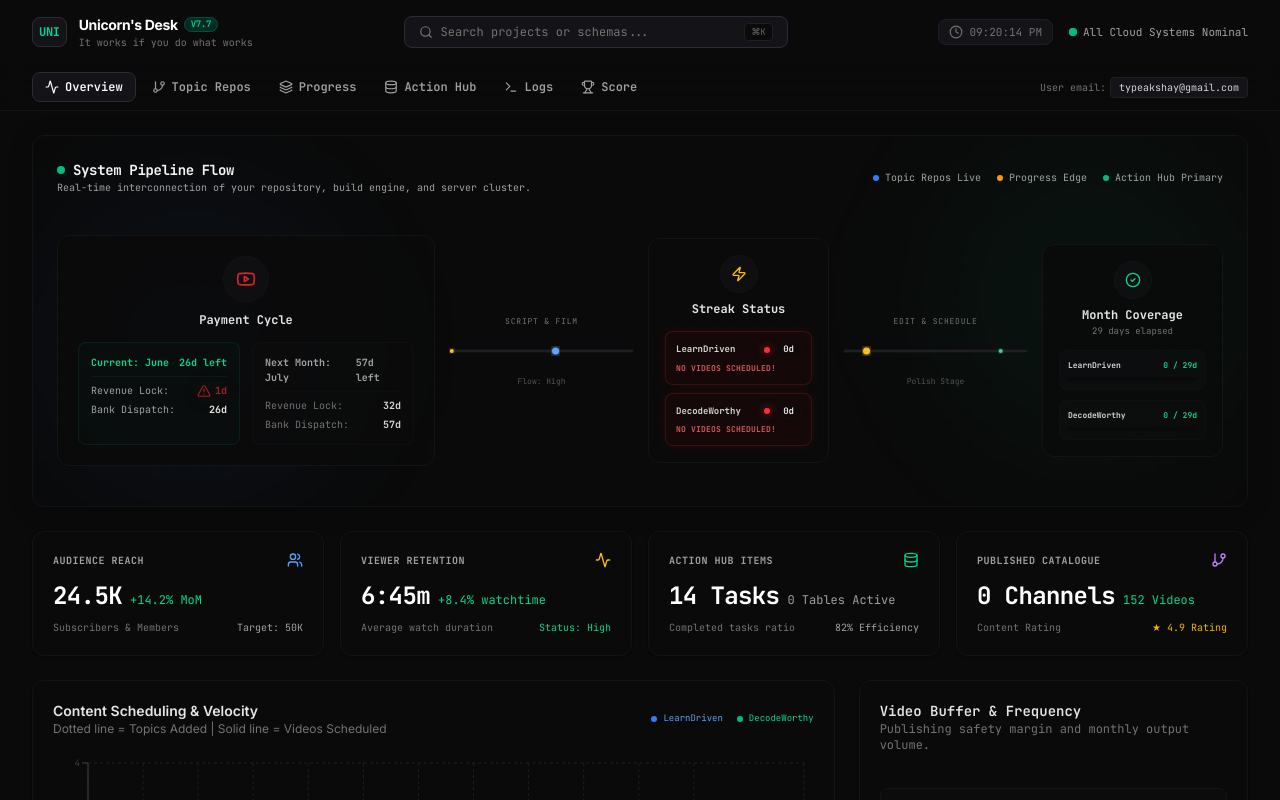
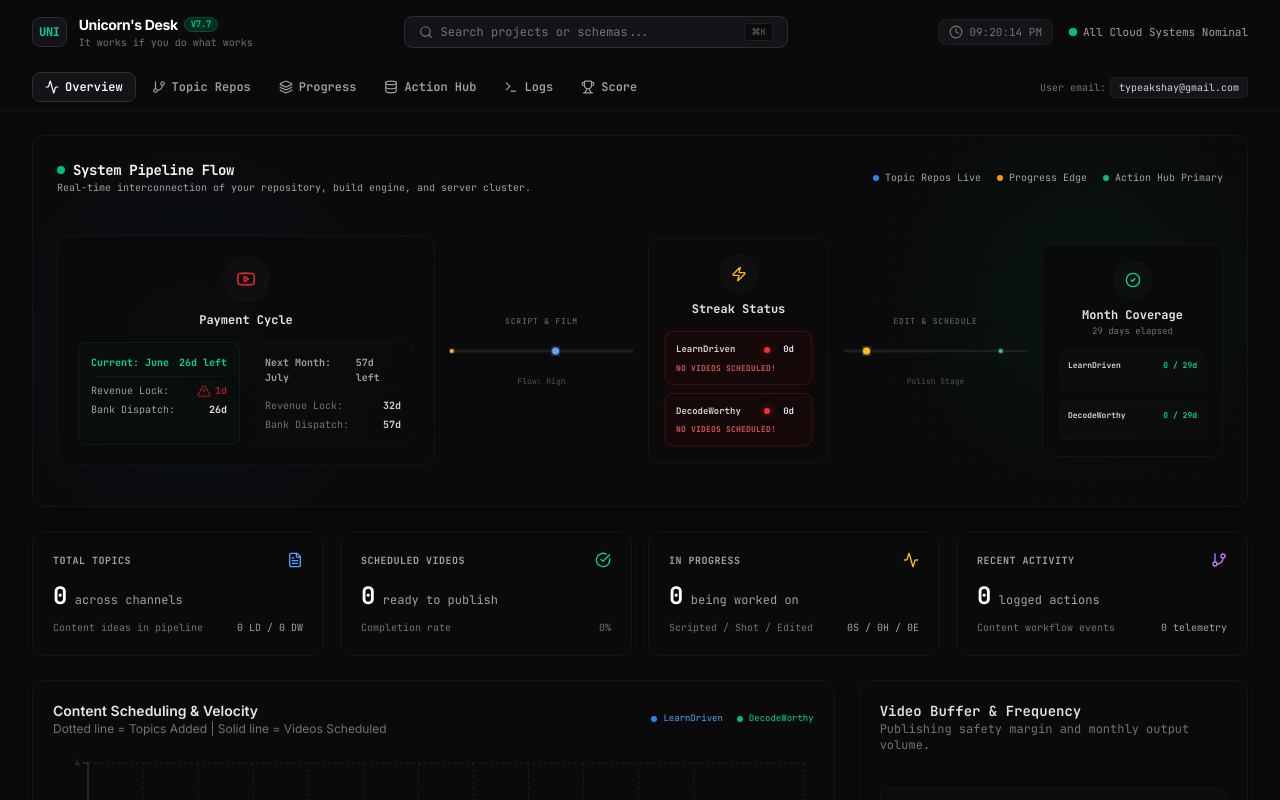
Before and after one commit to akshay58165/system-hub-dashboard, a React (Vite) app: page / in a window 1280 px wide. Shown: the top 800 px of the page. Built offline with nearby package versions, Linux system fonts and the light colour scheme.

Commit message:
fix: replace hardcoded YouTube metrics cards (Audience Reach, Viewer Retention, 152 Videos, 4.9 Rating) with data-driven cards computed from actual topics/activities

```diff
--- a/src/components/Overview.tsx
+++ b/src/components/Overview.tsx
@@ -7,6 +7,7 @@ import {
   Activity,
   Cpu,
   CheckCircle2,
+  CheckCircle,
   ArrowUpRight,
   AlertTriangle,
   Clock,
@@ -14,7 +15,8 @@ import {
   Users,
   Server,
   Wifi,
-  Youtube
+  Youtube,
+  FileText
 } from 'lucide-react';
 import {
   ResponsiveContainer,
@@ -819,75 +821,75 @@ export default function Overview({ repos, vercelProjects, supabase, events, onTa
 
       {/* Grid of 4 Status Cards */}
       <div className="grid grid-cols-1 sm:grid-cols-2 lg:grid-cols-4 gap-4">
-        {/* Card 1: Combined Traffic */}
+        {/* Card 1: Total Topics */}
         <div className="bg-neutral-950 border border-neutral-900 rounded-xl p-5 hover:border-neutral-800 transition duration-300 shadow-sm">
           <div className="flex items-center justify-between text-neutral-400 mb-3">
-            <span className="text-[10px] font-bold uppercase tracking-wider font-mono">Audience Reach</span>
-            <Users className="h-4 w-4 text-blue-400" />
+            <span className="text-[10px] font-bold uppercase tracking-wider font-mono">Total Topics</span>
+            <FileText className="h-4 w-4 text-blue-400" />
           </div>
           <div className="flex items-baseline gap-2">
-            <span className="text-2xl font-bold font-mono tracking-tight text-white">24.5K</span>
-            <span className="text-xs text-emerald-400 font-mono flex items-center gap-0.5">
-              +14.2% MoM
+            <span className="text-2xl font-bold font-mono tracking-tight text-white">{topics.length}</span>
+            <span className="text-xs text-neutral-400 font-mono">
+              across channels
             </span>
           </div>
           <div className="mt-2 text-[10px] text-neutral-500 font-mono flex items-center justify-between">
-            <span>Subscribers & Members</span>
-            <span className="text-neutral-400">Target: 50K</span>
+            <span>Content ideas in pipeline</span>
+            <span className="text-neutral-400">{topics.filter(t => t.channel === 'LearnDriven').length} LD / {topics.filter(t => t.channel === 'DecodeWorthy').length} DW</span>
           </div>
         </div>
 
-        {/* Card 2: Serverless Latency */}
+        {/* Card 2: Scheduled Videos */}
         <div className="bg-neutral-950 border border-neutral-900 rounded-xl p-5 hover:border-neutral-800 transition duration-300 shadow-sm">
           <div className="flex items-center justify-between text-neutral-400 mb-3">
-            <span className="text-[10px] font-bold uppercase tracking-wider font-mono">Viewer Retention</span>
+            <span className="text-[10px] font-bold uppercase tracking-wider font-mono">Scheduled Videos</span>
+            <CheckCircle className="h-4 w-4 text-emerald-400" />
+          </div>
+          <div className="flex items-baseline gap-2">
+            <span className="text-2xl font-bold font-mono tracking-tight text-white">{topics.filter(t => t.status === 'scheduled').length}</span>
+            <span className="text-xs text-neutral-400 font-mono">
+              ready to publish
+            </span>
+          </div>
+          <div className="mt-2 text-[10px] text-neutral-500 font-mono flex items-center justify-between">
+            <span>Completion rate</span>
+            <span className={`${topics.length > 0 ? 'text-emerald-400' : 'text-neutral-500'}`}>{topics.length > 0 ? Math.round((topics.filter(t => t.status === 'scheduled').length / topics.length) * 100) : 0}%</span>
+          </div>
+        </div>
+
+        {/* Card 3: In Progress */}
+        <div className="bg-neutral-950 border border-neutral-900 rounded-xl p-5 hover:border-neutral-800 transition duration-300 shadow-sm">
+          <div className="flex items-center justify-between text-neutral-400 mb-3">
+            <span className="text-[10px] font-bold uppercase tracking-wider font-mono">In Progress</span>
             <Activity className="h-4 w-4 text-amber-400" />
           </div>
           <div className="flex items-baseline gap-2">
-            <span className="text-2xl font-bold font-mono tracking-tight text-white">6:45m</span>
-            <span className="text-xs text-emerald-400 font-mono flex items-center gap-0.5">
-              +8.4% watchtime
+            <span className="text-2xl font-bold font-mono tracking-tight text-white">{topics.filter(t => t.status !== 'topic' && t.status !== 'scheduled').length}</span>
+            <span className="text-xs text-neutral-400 font-mono">
+              being worked on
             </span>
           </div>
           <div className="mt-2 text-[10px] text-neutral-500 font-mono flex items-center justify-between">
-            <span>Average watch duration</span>
-            <span className="text-emerald-400">Status: High</span>
+            <span>Scripted / Shot / Edited</span>
+            <span className="text-neutral-400">{topics.filter(t => t.status === 'scripted').length}S / {topics.filter(t => t.status === 'shot').length}H / {topics.filter(t => t.status === 'edited').length}E</span>
           </div>
         </div>
 
-        {/* Card 3: Supabase Database Pool */}
+        {/* Card 4: Recent Activity */}
         <div className="bg-neutral-950 border border-neutral-900 rounded-xl p-5 hover:border-neutral-800 transition duration-300 shadow-sm">
           <div className="flex items-center justify-between text-neutral-400 mb-3">
-            <span className="text-[10px] font-bold uppercase tracking-wider font-mono">Action Hub Items</span>
-            <Database className="h-4 w-4 text-emerald-400" />
+            <span className="text-[10px] font-bold uppercase tracking-wider font-mono">Recent Activity</span>
+            <GitBranch className="h-4 w-4 text-purple-400" />
           </div>
           <div className="flex items-baseline gap-2">
-            <span className="text-2xl font-bold font-mono tracking-tight text-white">14 Tasks</span>
+            <span className="text-2xl font-bold font-mono tracking-tight text-white">{activities.length}</span>
             <span className="text-xs text-neutral-400 font-mono">
-              {supabase.tables.length} Tables Active
+              logged actions
             </span>
           </div>
           <div className="mt-2 text-[10px] text-neutral-500 font-mono flex items-center justify-between">
-            <span>Completed tasks ratio</span>
-            <span className="text-neutral-400">82% Efficiency</span>
-          </div>
-        </div>
-
-        {/* Card 4: Action Runs */}
-        <div className="bg-neutral-950 border border-neutral-900 rounded-xl p-5 hover:border-neutral-800 transition duration-300 shadow-sm">
-          <div className="flex items-center justify-between text-neutral-400 mb-3">
-            <span className="text-[10px] font-bold uppercase tracking-wider font-mono">Published Catalogue</span>
-            <GitBranch className="h-4 w-4 text-purple-400" />
-          </div>
-          <div className="flex items-baseline gap-2">
-            <span className="text-2xl font-bold font-mono tracking-tight text-white">{repos.length} Channels</span>
-            <span className="text-xs text-emerald-400 font-mono flex items-center gap-0.5">
-              152 Videos
-            </span>
-          </div>
-          <div className="mt-2 text-[10px] text-neutral-500 font-mono flex items-center justify-between">
-            <span>Content Rating</span>
-            <span className="text-yellow-500 font-mono">★ 4.9 Rating</span>
+            <span>Content workflow events</span>
+            <span className="text-neutral-400">{events.length} telemetry</span>
           </div>
         </div>
       </div>
```
